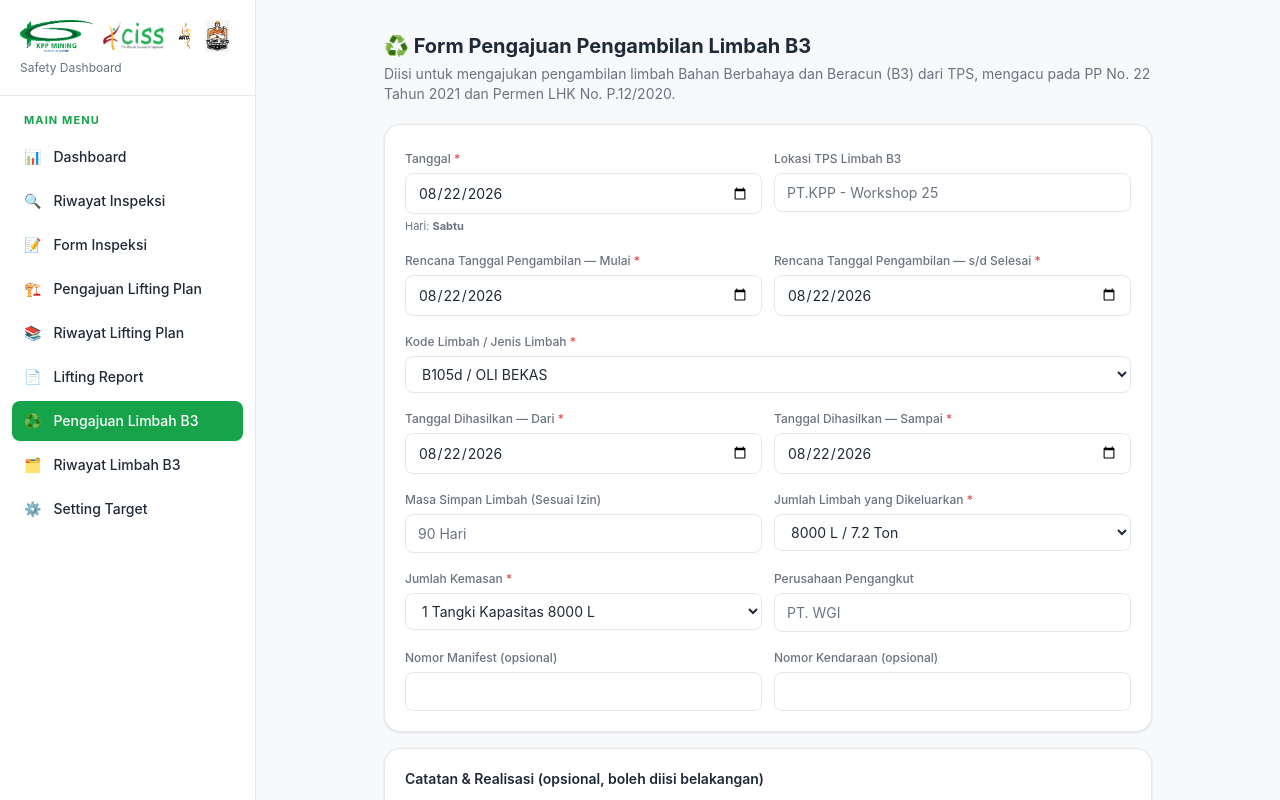
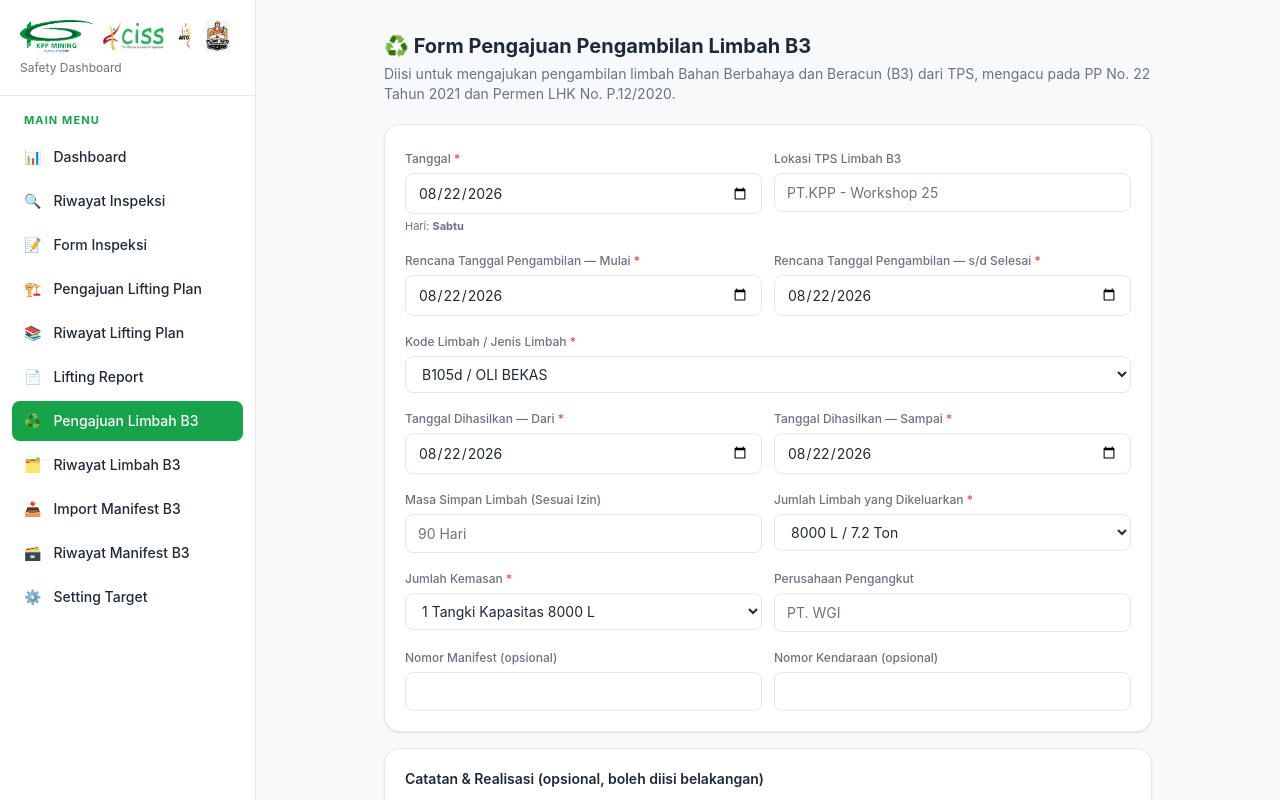
Before and after one commit to SHE-COORDINATOR-PROG/kpp-safety-form, a Next.js app: page /pengajuan-limbah-b3 in a window 1280 px wide. Shown: the top 800 px of the page. Built offline with nearby package versions, Linux system fonts and the light colour scheme.

Commit message:
Add files via upload

```diff
--- a/components/LogoRow.tsx
+++ b/components/LogoRow.tsx
@@ -1,6 +1,6 @@
 export default function LogoRow({ size = "h-8" }: { size?: string }) {
   const logos = [
-    { src: "/logos/kpp-mining.png", alt: "KPP Mining" },
+    { src: "/logos/kpp-mining.png", alt: "PT Kalimantan Prima Persada" },
     { src: "/logos/ciss.png", alt: "CISS" },
     { src: "/logos/asto.png", alt: "ASTO" },
     { src: "/logos/plant-asto.jpeg", alt: "Plant ASTO" },
--- a/components/Sidebar.tsx
+++ b/components/Sidebar.tsx
@@ -15,6 +15,8 @@ const menu = [
   { href: "/lifting-report", label: "Lifting Report", icon: "📄" },
   { href: "/pengajuan-limbah-b3", label: "Pengajuan Limbah B3", icon: "♻️" },
   { href: "/riwayat-limbah-b3", label: "Riwayat Limbah B3", icon: "🗂️" },
+  { href: "/import-manifest-b3", label: "Import Manifest B3", icon: "📥" },
+  { href: "/riwayat-manifest-b3", label: "Riwayat Manifest B3", icon: "🗃️" },
   { href: "/setting-target", label: "Setting Target", icon: "⚙️" },
 ];
 
```
